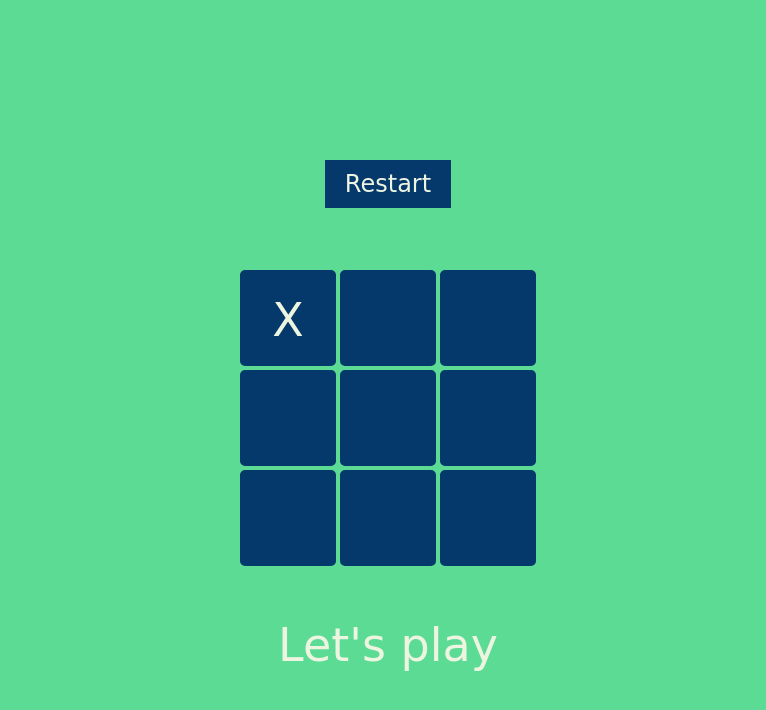
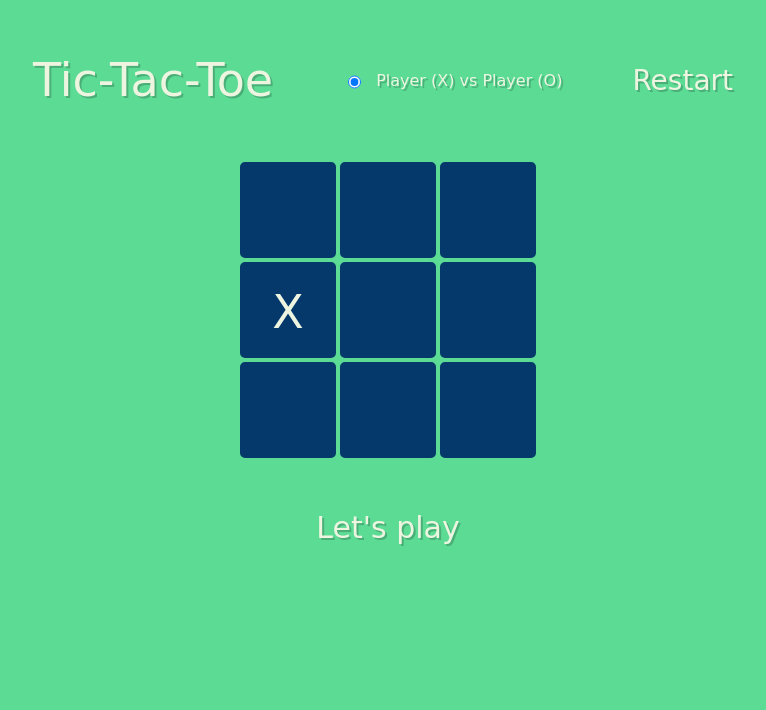
Before and after one commit to matheussilvaesousa/tic-tac-toe, a plain HTML site: page index.html in a window 1280 px wide. Both pictures are taken after a click on the element 540 px from the left and 318 px from the top of the page. Shown: the whole page, without its empty margins (252-1018 px from the left). Drawn offline with Linux system fonts and the light colour scheme; a web font is replaced by a local one.

Commit message:
Add finished 1st version

```diff
--- a/index.html
+++ b/index.html
@@ -9,11 +9,33 @@
     <title>Tic-Tac-Toe</title>
   </head>
   <body>
-    <div id="header-container"></div>
+    <div id="header-container">
+      <div id="logo-container">Tic-Tac-Toe</div>
+      <div id="settings-container">
+        <form id="game-mode-container">
+          <div id="vs-player-container" class="mode-option">
+            <input
+              type="radio"
+              id="vs-player"
+              name="game-mode"
+              value="player"
+              checked
+            />
+            <label type="radio" id="player" for="vs-player"
+              >Player (X) vs Player (O)</label
+            >
+          </div>
+          <!-- <div id="vs-ai-container" class="mode-option">
+            <input type="radio" id="vs-ai" name="game-mode" value="ai" />
+            <label type="radio" id="ai" for="vs-ai">Player (X) vs AI (O)</label>
+          </div> -->
+        </form>
+        <div id="restart-container">
+          <div id="restart-button">Restart</div>
+        </div>
+      </div>
+    </div>
     <div id="main-container">
-      <div id="restart-container">
-        <div id="restart-button">Restart</div>
-      </div>
       <div id="board-container">
         <div class="row">
           <div class="col" data-x="0" data-y="0"></div>
--- a/main.css
+++ b/main.css
@@ -12,8 +12,21 @@ body {
 
 #header-container {
   display: flex;
+  justify-content: center;
   height: 20vh;
   width: 100vw;
+}
+
+#logo-container {
+  font-size: 46px;
+  font-family: "Galindo", cursive;
+  text-align: center;
+  line-height: 20vh;
+  height: 20vh;
+  margin-right: 50px;
+  color: #edf5e1;
+  align-self: flex-start;
+  text-shadow: 2px 2px rgba(0, 0, 0, 0.2);
 }
 
 #main-container {
@@ -25,17 +38,59 @@ body {
   align-items: center;
 }
 
+#settings-container {
+  display: flex;
+  /* justify-content: space-around; */
+  align-items: center;
+}
+
+#game-mode-container {
+  display: flex;
+  flex-direction: column;
+  justify-content: space-around;
+  height: 67px;
+  font-family: "Galindo", cursive;
+  color: #edf5e1;
+  padding: 12px 20px;
+  border-radius: 4px;
+}
+
+.mode-option {
+  display: flex;
+  text-shadow: 2px 2px rgba(0, 0, 0, 0.2);
+}
+
+.mode-option:hover {
+  color: #dde2d6;
+}
+
+#vs-player,
+#vs-ai {
+  cursor: pointer;
+}
+
+#ai,
+#player {
+  margin-left: 12px;
+  cursor: pointer;
+}
+
 #restart-container {
-  margin-bottom: 60px;
-  background-color: #05386b;
-  padding: 10px 20px;
+  margin-left: 50px;
+  margin-right: 10px;
+  border-radius: 4px;
   cursor: pointer;
 }
 
 #restart-button {
   font-family: "Galindo", cursive;
-  font-size: 24px;
+  font-size: 28px;
   color: #edf5e1;
+  text-shadow: 2px 2px rgba(0, 0, 0, 0.2);
+}
+
+#restart-button:hover {
+  color: #dde2d6;
 }
 
 #board-container {
@@ -66,9 +121,14 @@ body {
   cursor: pointer;
 }
 
+.col:hover {
+  background-color: #032f5a;
+}
+
 #message-container {
   margin-top: 50px;
   font-family: "Galindo", cursive;
-  font-size: 46px;
+  font-size: 30px;
   color: #edf5e1;
+  text-shadow: 2px 2px rgba(0, 0, 0, 0.2);
 }
--- a/script.js
+++ b/script.js
@@ -76,6 +76,29 @@ const Game = (() => {
 
   const show = () => Object.assign({}, _board);
 
+  const _playAI = (board) => {
+    const randomOpenField = (() => {
+      let openFields = [];
+      for (let i = 0; i < board.length; i++) {
+        for (let j = 0; j < board[i].length; j++) {
+          if (board[i][j] === 0) {
+            openFields.push([i, j]);
+          }
+        }
+      }
+      return openFields[Math.floor(Math.random() * openFields.length)];
+    })();
+
+    board[randomOpenField[0]][randomOpenField[1]] = _players.current.number;
+    const targetCol = Display.cols.filter((col) => {
+      return (
+        col.dataset.x === randomOpenField[1] &&
+        col.dataset.y === randomOpenField[0]
+      );
+    });
+    _merge(board, targetCol);
+  };
+
   const update = (event) => {
     const targetDataset = event.target.dataset;
     const board = _board.data;
@@ -89,8 +112,33 @@ const Game = (() => {
       return;
     }
 
+    if (_players.current.isHuman) {
       board[targetDataset.y][targetDataset.x] = _players.current.number;
       _merge(board, event.target);
+    } else if (!_players.current.isHuman) {
+      const randomOpenField = (() => {
+        let openFields = [];
+        for (let i = 0; i < board.length; i++) {
+          for (let j = 0; j < board[i].length; j++) {
+            if (board[i][j] === 0) {
+              openFields.push([i, j]);
+            }
+          }
+        }
+        return openFields[Math.floor(Math.random() * openFields.length)];
+      })();
+
+      board[randomOpenField[0]][randomOpenField[1]] = _players.current.number;
+
+      const cols = Array.from(document.querySelectorAll(".col"));
+      const targetCol = cols.filter((col) => {
+        return (
+          col.dataset.x === randomOpenField[1] &&
+          col.dataset.y === randomOpenField[0]
+        );
+      });
+      _merge(board, targetCol);
+    }
 
     const secondWinCheck = _check(board);
 
@@ -107,6 +155,7 @@ const Game = (() => {
       return;
     }
 
+    if (_players.current)
       if (_players.current.number === 1) {
         _players.current = _players.second;
       } else {
@@ -127,7 +176,7 @@ const Game = (() => {
   const PlayerFactory = (number, isHuman) => {
     const name = isHuman ? `Player ${number}` : "AI";
     const symbol = number === 1 ? "X" : "O";
-    return { name, number, symbol };
+    return { name, number, symbol, isHuman };
   };
 
   return { setup, show, update, restart };
@@ -135,7 +184,15 @@ const Game = (() => {
 
 const Display = (() => {
   const start = () => {
-    Game.setup(true); // true = human, false = AI
+    const checkedField = Array.from(elements.gameMode).filter((mode) => {
+      return mode.checked;
+    });
+    console.log(checkedField);
+    if (checkedField[0].value === "player") {
+      Game.setup(true);
+    } else if (checkedField[0].value === "ai") {
+      Game.setup(false);
+    }
   };
 
   const restart = () => {
@@ -151,10 +208,12 @@ const Display = (() => {
     const cols = Array.from(document.querySelectorAll(".col"));
     const message = document.getElementById("message-container");
     const restart = document.getElementById("restart-container");
+    const gameMode = document.getElementById("game-mode-container");
     return {
       cols,
       message,
       restart,
+      gameMode,
     };
   })();
 
@@ -163,6 +222,10 @@ const Display = (() => {
   });
 
   elements.restart.addEventListener("click", restart);
+  elements.gameMode.addEventListener("click", start);
+  Array.from(elements.gameMode).forEach((mode) => {
+    mode.addEventListener("click", start);
+  });
 
   return {
     elements,
```
Lines whose indentation alone changed are shown as unchanged.
